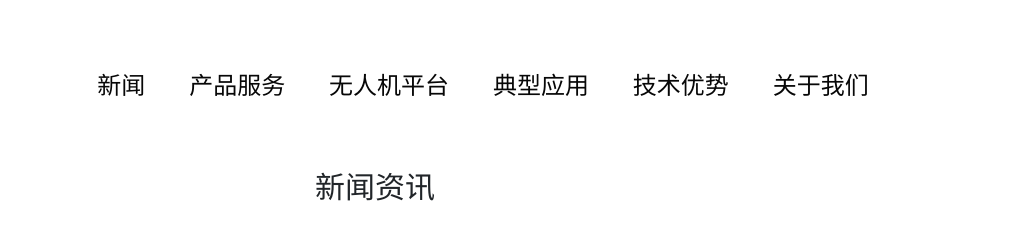
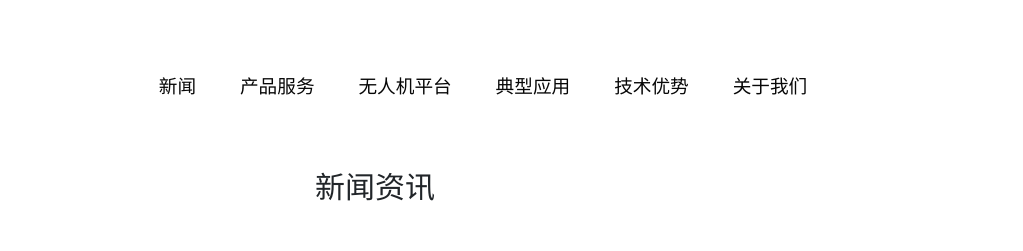
Before and after one commit to flyair2/flyair2.github.io, a plain HTML site: page index.html in a window 1280 px wide. Shown: the top 251 px of the page, 257-1280 px from the left. Drawn offline with Linux system fonts and the light colour scheme; no server answers.

Commit message:
Update head.css

```diff
--- a/翔云创新团队/head.css
+++ b/翔云创新团队/head.css
@@ -43,7 +43,7 @@
 
 .head .pc-nav .mid-nav ul li a {
   display: inline-block;
-  font-size: 0.36rem;
+  font-size: 0.28rem;
   line-height: 26px;
   font-weight: 400;
   color: var(--default-color);
```
